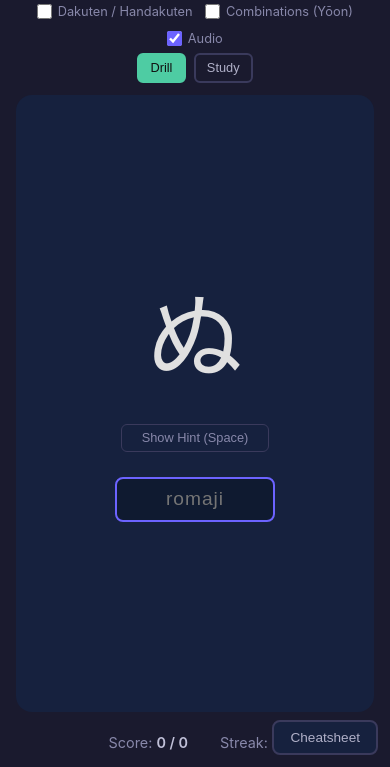
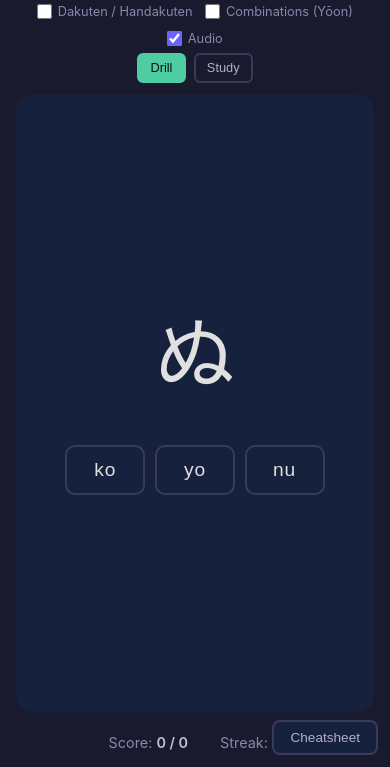
Before and after one commit to indygwyn/kana-dojo, a plain HTML site: page index.html in a window 390 px wide. Shown: the part 77-844 px from the top of the page. Drawn offline with Linux system fonts and the light colour scheme.

Commit message:
Mobile: multiple choice tap buttons instead of keyboard input

```diff
--- a/index.html
+++ b/index.html
@@ -411,6 +411,33 @@
     font-size: 1.1rem;
   }
 
+  /* ====== MULTIPLE CHOICE ====== */
+  .choices-row {
+    display: none;
+    gap: 0.6rem;
+    justify-content: center;
+    flex-wrap: wrap;
+    margin-top: 0.75rem;
+  }
+
+  .choice-btn {
+    padding: 0.75rem 1.4rem;
+    font-size: 1.2rem;
+    border: 2px solid #3a3a5c;
+    border-radius: 10px;
+    background: #16213e;
+    color: #e0e0e0;
+    cursor: pointer;
+    transition: all 0.15s;
+    min-width: 80px;
+    letter-spacing: 0.05em;
+  }
+
+  .choice-btn:hover { border-color: #6c63ff; }
+  .choice-btn.correct { background: #4ecca3; border-color: #4ecca3; color: #111; }
+  .choice-btn.wrong   { background: #e74c3c; border-color: #e74c3c; color: #fff; }
+  .choice-btn.reveal  { background: #4ecca3; border-color: #4ecca3; color: #111; }
+
   /* ====== MOBILE ====== */
   @media (max-width: 600px) {
     body {
@@ -458,7 +485,11 @@
 
     .hint-area { min-height: 2.8rem; margin-bottom: 0.5rem; }
 
-    #answer { font-size: 1.2rem; width: 160px; }
+    #answer { display: none; }
+    .hint-area { display: none; }
+    .choices-row { display: flex; }
+
+    .kana { font-size: 5rem; }
 
     .stats { margin-top: 0.6rem; font-size: 0.9rem; }
 
@@ -504,6 +535,7 @@
       <div class="input-row">
         <input id="answer" type="text" autocomplete="off" autofocus placeholder="romaji">
       </div>
+      <div class="choices-row" id="choicesRow"></div>
     </div>
 
     <div class="stats">
@@ -800,16 +832,65 @@ function pickRandom() {
   currentAnswer = pool[next];
 }
 
+function isMobile() {
+  return window.matchMedia('(max-width: 600px)').matches;
+}
+
+function buildChoices() {
+  const choicesRow = document.getElementById('choicesRow');
+  while (choicesRow.firstChild) choicesRow.removeChild(choicesRow.firstChild);
+  const pool = getPool();
+  const allAnswers = Object.values(pool).filter(a => a !== currentAnswer);
+  const wrong = allAnswers.sort(() => Math.random() - 0.5).slice(0, 2);
+  const choices = [currentAnswer, ...wrong].sort(() => Math.random() - 0.5);
+
+  choices.forEach(choice => {
+    const btn = document.createElement('button');
+    btn.className = 'choice-btn';
+    btn.textContent = choice;
+    btn.addEventListener('click', () => handleChoice(choice, btn, choicesRow));
+    choicesRow.appendChild(btn);
+  });
+}
+
+function handleChoice(choice, btn, choicesRow) {
+  if (locked) return;
+  total++;
+  if (choice === currentAnswer) {
+    btn.classList.add('correct');
+    correct++;
+    streak++;
+    speakKana(currentKana);
+    updateStats();
+    locked = true;
+    setTimeout(() => { locked = false; showCard(); }, 600);
+  } else {
+    btn.classList.add('wrong');
+    streak = 0;
+    speakKana(currentKana);
+    choicesRow.querySelectorAll('.choice-btn').forEach(b => {
+      if (b.textContent === currentAnswer) b.classList.add('reveal');
+    });
+    updateStats();
+    locked = true;
+    setTimeout(() => { locked = false; showCard(); }, 1500);
+  }
+}
+
 function showCard() {
   pickRandom();
   kanaEl.textContent = currentKana;
   feedbackEl.textContent = '';
-  inputEl.value = '';
   hintShown = false;
   hintUsedThisRound = false;
-  hintBtn.style.display = '';
-  hintContent.classList.remove('visible');
-  inputEl.focus();
+  if (isMobile()) {
+    buildChoices();
+  } else {
+    inputEl.value = '';
+    hintBtn.style.display = '';
+    hintContent.classList.remove('visible');
+    inputEl.focus();
+  }
 }
 
 function speakKana(kana) {
```
